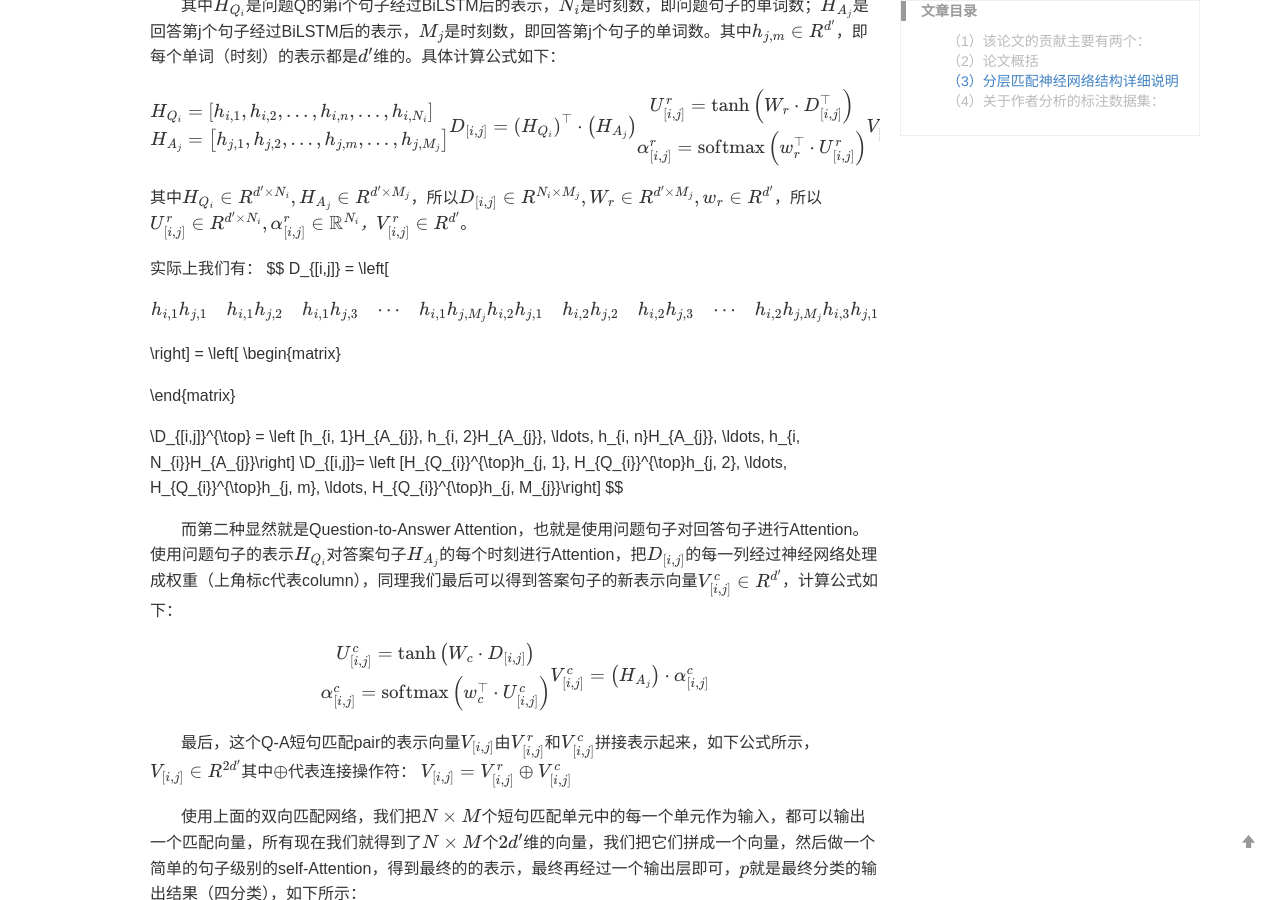
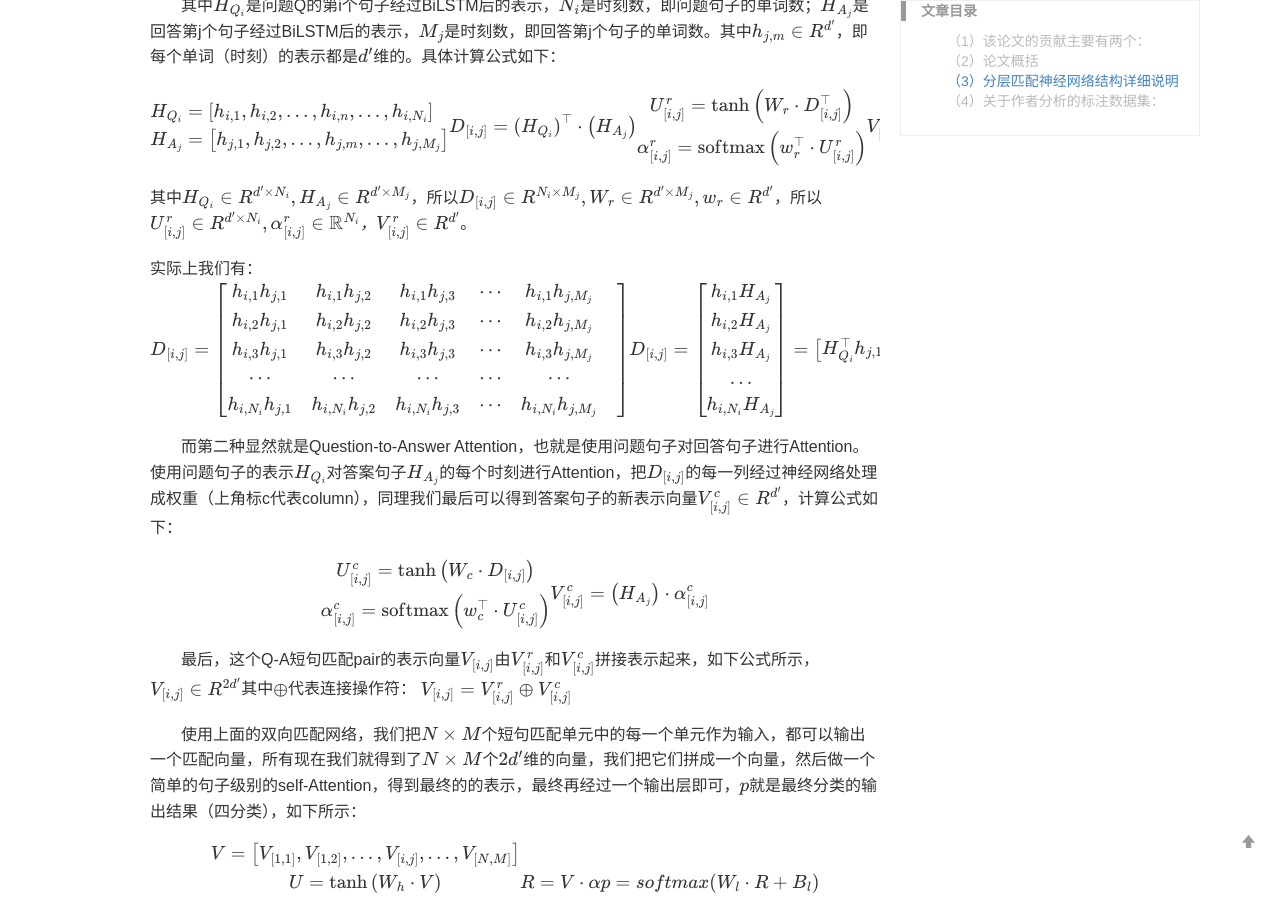
Before and after one commit to yuanmingchen/yuanmingchen.github.io, a Jekyll site: the page built from _posts/2019-04-12-SC towards QA with Hierarchical Matching Network.md, in a window 1280 px wide and 900 px high, scrolled down 2660 px. Built offline with Jekyll 4.4.1, drawn with Linux system fonts in a browser that asks for light colours; formulas are drawn with MathJax 3; comment, search, counter and statistics services are not loaded.

Commit message:
Updates _posts/2019-04-12-SC towards QA with Hierarchical Matching Network.md
Auto commit by GitBook Editor

```diff
--- a/_posts/2019-04-12-SC towards QA with Hierarchical Matching Network.md
+++ b/_posts/2019-04-12-SC towards QA with Hierarchical Matching Network.md
@@ -57,13 +57,16 @@ D_{[i,j]} = \left[
    \cdots & \cdots &\cdots &\cdots &\cdots &\\
    h_{i,N_i}h_{j,1} & h_{i,N_i}h_{j,2} & h_{i,N_i}h_{j,3} & \cdots & h_{i,N_i}h_{j,M_j}
   \end{matrix}
-\right] = \left[
+\right] \\
+D_{[i,j]} = \left[
  \begin{matrix}
-
-\end{matrix}
-
-\\D_{[i,j]}^{\top} = \left [h_{i, 1}H_{A_{j}}, h_{i, 2}H_{A_{j}}, \ldots, h_{i, n}H_{A_{j}}, \ldots, h_{i, N_{i}}H_{A_{j}}\right]
-\\D_{[i,j]}= \left [H_{Q_{i}}^{\top}h_{j, 1}, H_{Q_{i}}^{\top}h_{j, 2}, \ldots, H_{Q_{i}}^{\top}h_{j, m}, \ldots, H_{Q_{i}}^{\top}h_{j, M_{j}}\right]
+ h_{i, 1}H_{A_{j}}\\ h_{i, 2}H_{A_{j}}\\ h_{i, 3}H_{A_{j}}\\ \ldots\\ h_{i, N_{i}}H_{A_{j}}
+ \end{matrix}
+\right]= \left[
+ \begin{matrix}
+ H_{Q_{i}}^{\top}h_{j, 1}, H_{Q_{i}}^{\top}h_{j, 2}, H_{Q_{i}}^{\top}h_{j, 3}, \ldots, H_{Q_{i}}^{\top}h_{j, M_{j}}
+ \end{matrix}
+\right]
 $$
 
 
```
